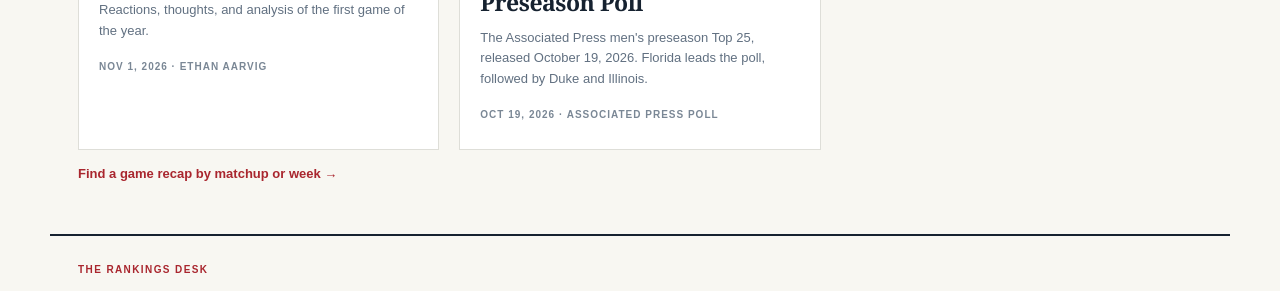
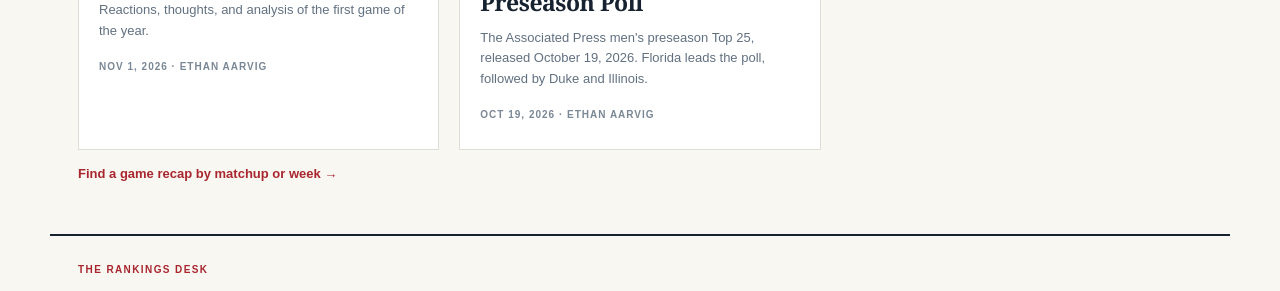
Before and after one commit to EHAARV01/college-basketball, a Jekyll site: the page built from index.html, in a window 1280 px wide and 900 px high, scrolled down 1502 px. Shown: the part 224-515 px from the top of the window. Built offline with Jekyll 4.4.1, drawn with Linux system fonts in a browser that asks for light colours.

Commit message:
Fix author display in article card

```diff
--- a/_includes/article-card.html
+++ b/_includes/article-card.html
@@ -2,6 +2,6 @@
 <article class="story">
 <a href="{{ article.url | relative_url }}">
   <div class="storyart one">{% if article.image and article.image != '' %}<img src="{{ article.image | escape }}" alt="{{ article.image_alt | default: '' | escape }}" loading="lazy">{% else %}<svg viewBox="0 0 160 95" width="160" height="95" fill="none" stroke="#d6e6f2" stroke-width="2" aria-hidden="true"><path d="M20 75 H140 V18 H20 Z M80 18 V75"/><circle cx="80" cy="47" r="21"/><path d="M20 34 H41 V59 H20 M140 34 H119 V59 H140"/></svg>{% endif %}</div>
-  <div class="storyinner"><div class="label">{{ article.category | escape }}</div><h3>{{ article.title | escape }}</h3><p>{{ article.summary | escape }}</p><span class="storytag">{{ article.date | date: '%b %-d, %Y' }} · {% if article.category == 'AP Top 25' %}Associated Press poll{% else %}{{ article.author | default: site.data.publication.author | escape }}{% endif %}</span></div>
+  <div class="storyinner"><div class="label">{{ article.category | escape }}</div><h3>{{ article.title | escape }}</h3><p>{{ article.summary | escape }}</p><span class="storytag">{{ article.date | date: '%b %-d, %Y' }} · {{ article.author | default: site.data.publication.author | escape }}</span></div>
 </a>
 </article>
```
